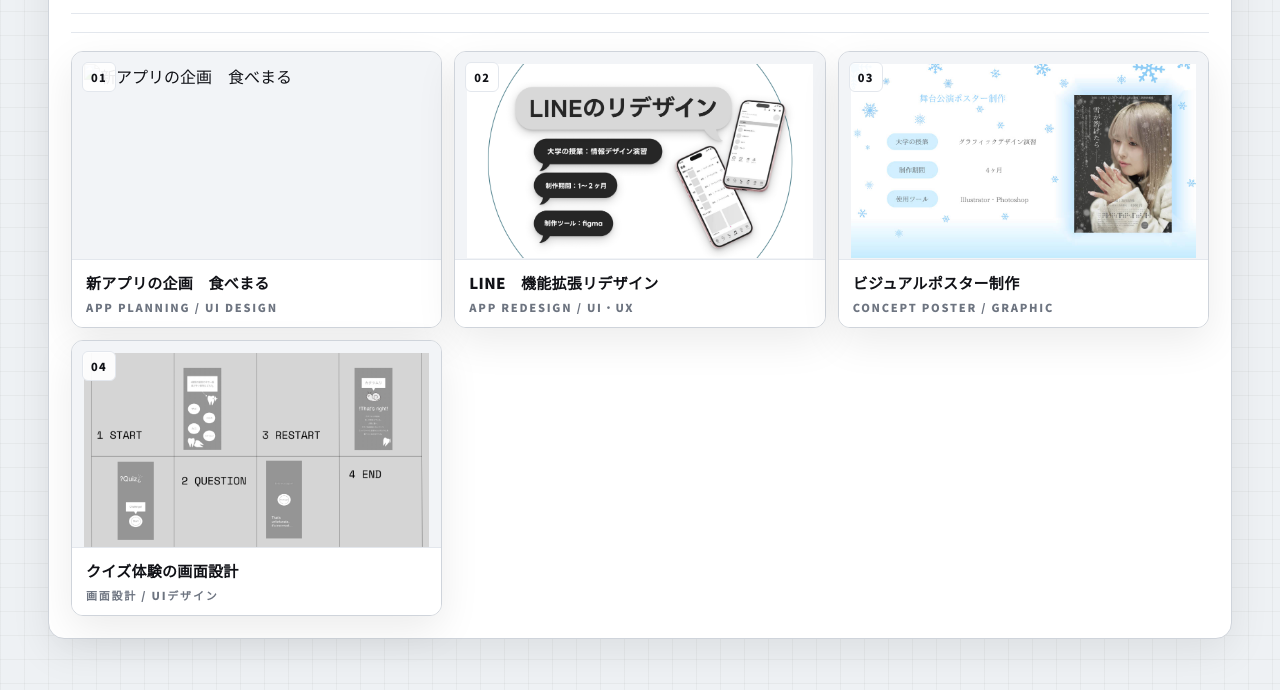
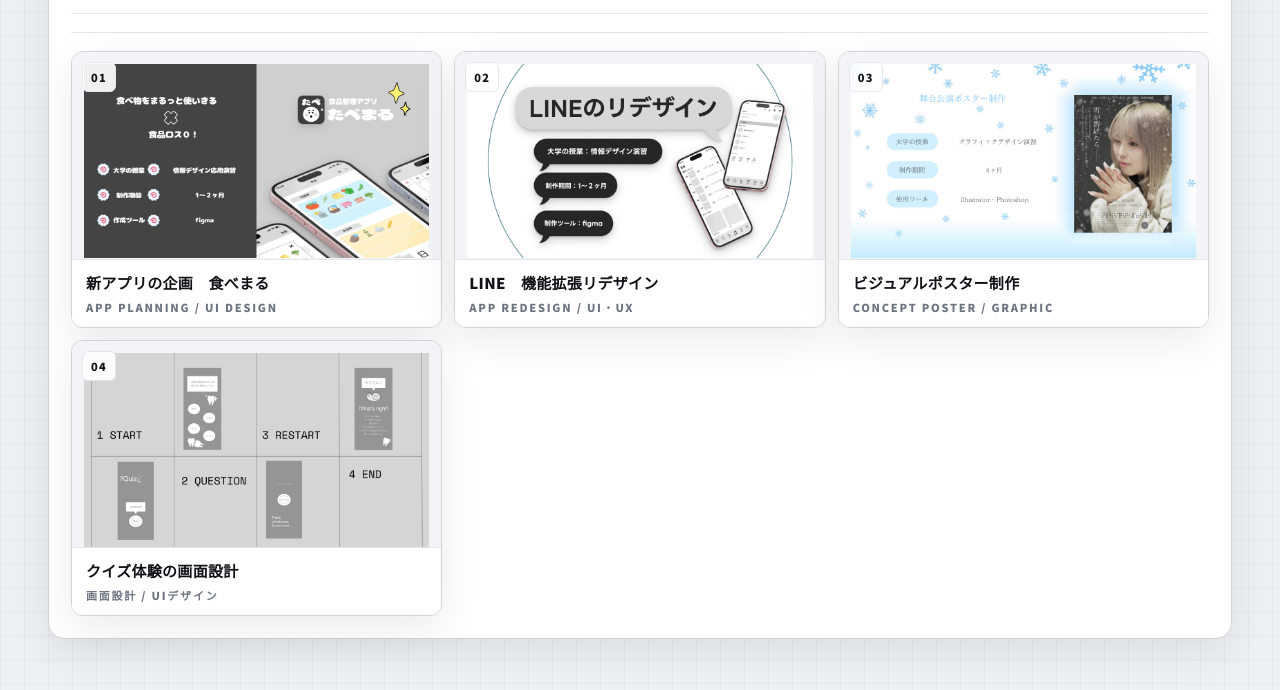
Before and after one commit to kagawa-yui/portfolio, a plain HTML site: page works.html in a window 1280 px wide. Shown: the part 228-918 px from the top of the page. Drawn offline with Linux system fonts and the light colour scheme.

Commit message:
Update image source in works.html

```diff
--- a/works.html
+++ b/works.html
@@ -264,7 +264,7 @@
           <a class="tile" href="./works/work-01.html">
             <div class="tileMedia">
               <span class="tileIndex">01</span>
-              <img src="./images/01/tebemaru-1.jpg" alt="新アプリの企画　食べまる">
+              <img src="./images/01/01.jpg" alt="新アプリの企画　食べまる">
             </div>
             <div class="tileMeta">
               <b>新アプリの企画　食べまる</b>
```
